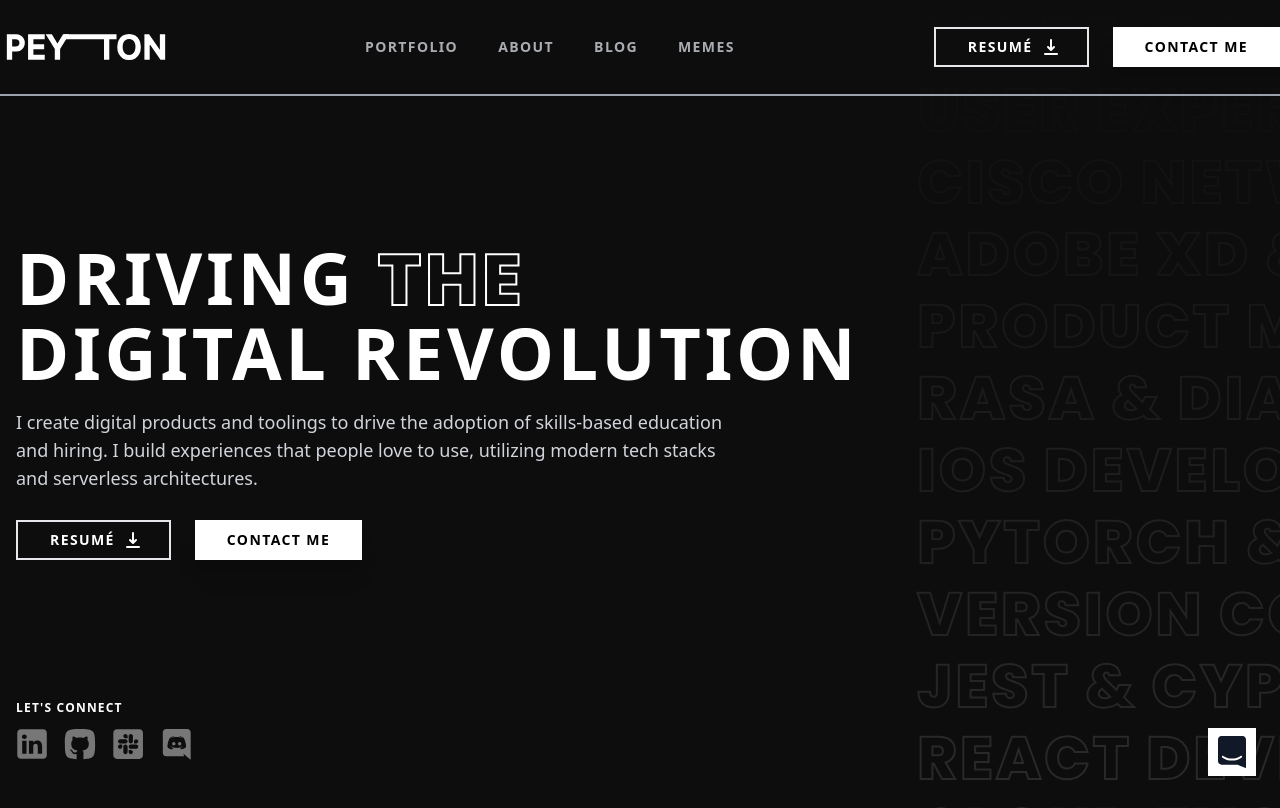
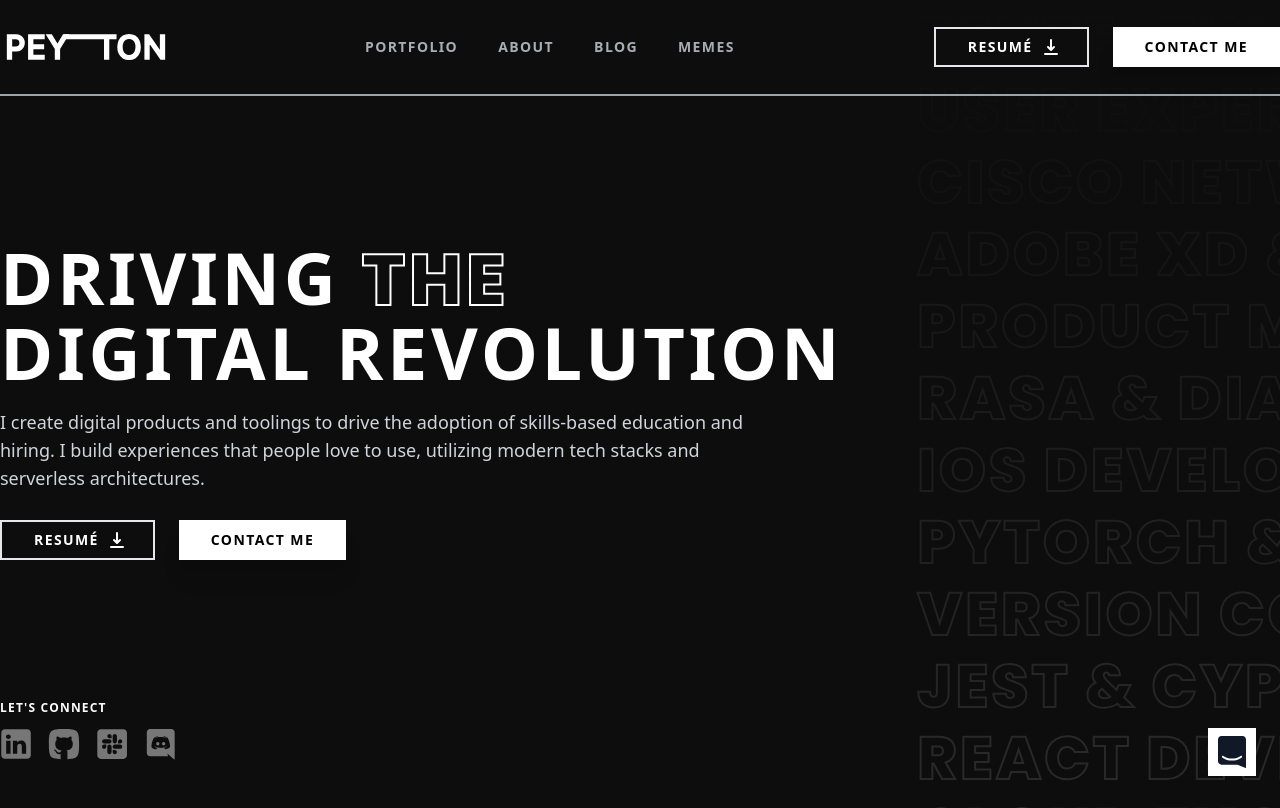
Before and after one commit to PeytonCleveland/PeytonCleveland, a Next.js app: page / in a window 1280 px wide. Built offline with nearby package versions, Linux system fonts and the light colour scheme.

Commit message:
padding fix

```diff
--- a/pages/index.js
+++ b/pages/index.js
@@ -33,7 +33,7 @@ export default function Home() {
         />
       </Head>
 
-      <div className="container h-screen flex flex-row px-4">
+      <div className="container h-screen flex flex-row px-4 md:px-0">
         <div className="h-full flex flex-col justify-start md:justify-center pt-40 md:pt-0">
           <h1 className="text-white font-black tracking-wider text-5xl md:text-7xl mb-5 z-20">
             DRIVING <span className="outlinedbright text-deep-gray">THE</span>{" "}
```
